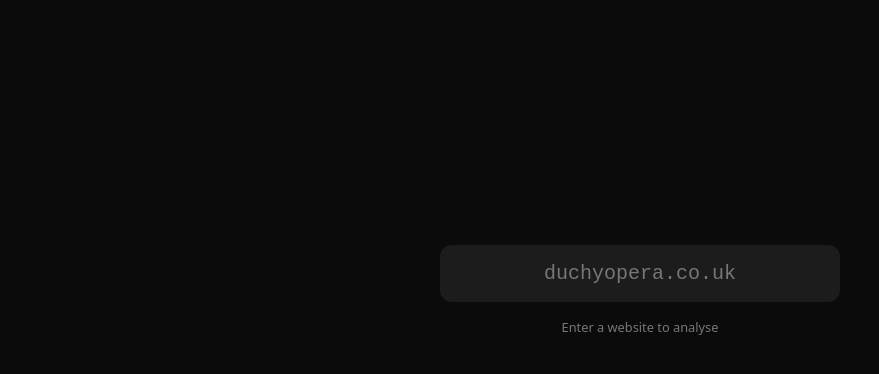
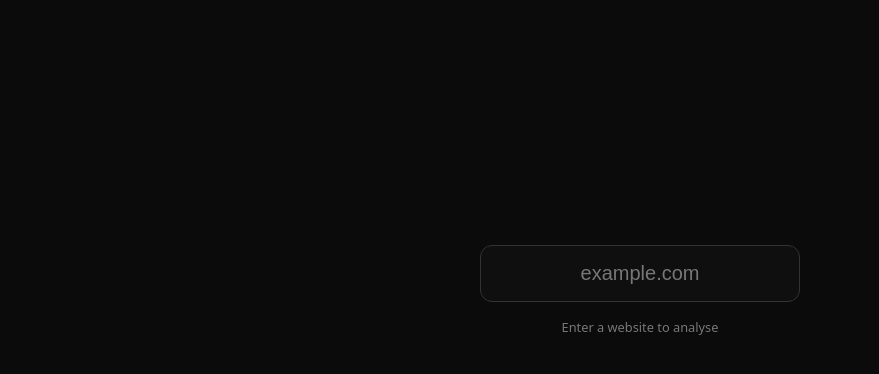
Before and after one commit to duttondigital/openb2c, a website: page demo/index.html in a window 1280 px wide. Shown: the part 74-448 px from the top of the page, without its empty margins (0-879 px from the left). Drawn offline with Linux system fonts and the light colour scheme; a web font is replaced by a local one.

Commit message:
input styles

```diff
--- a/demo/index.html
+++ b/demo/index.html
@@ -98,16 +98,15 @@
     }
 
     .analyse-input {
-      background: var(--surface);
-      border: 1px solid transparent;
+      background: #0f0f0f;
+      border: 1px solid #333;
       border-radius: 0.75rem;
       padding: 1rem 1.5rem;
       color: var(--fg);
       font-size: 1.25rem;
-      width: 400px;
+      width: 320px;
       text-align: center;
       transition: border-color 0.2s;
-      font-family: monospace;
       outline: none;
     }
 
@@ -547,7 +546,7 @@
   <!-- Step 0: Analysis -->
   <section class="panel" data-panel="0">
     <div class="analyse-input-wrap" id="analyse-input-wrap">
-      <input type="text" class="analyse-input" id="analyse-input" placeholder="duchyopera.co.uk" autocomplete="off" spellcheck="false" />
+      <input type="text" class="analyse-input" id="analyse-input" placeholder="example.com" autocomplete="off" spellcheck="false" />
       <div class="analyse-hint">Enter a website to analyse</div>
     </div>
 
@@ -591,7 +590,7 @@
         <div class="arch-client" id="client-future">???</div>
       </div>
     </div>
-    <button class="get-started-btn" id="get-started-btn">Get Started</button>
+    <button class="get-started-btn" id="get-started-btn">Proceed</button>
   </section>
 
   <!-- Step 1: Dashboard (feed + booking side by side) -->
```
